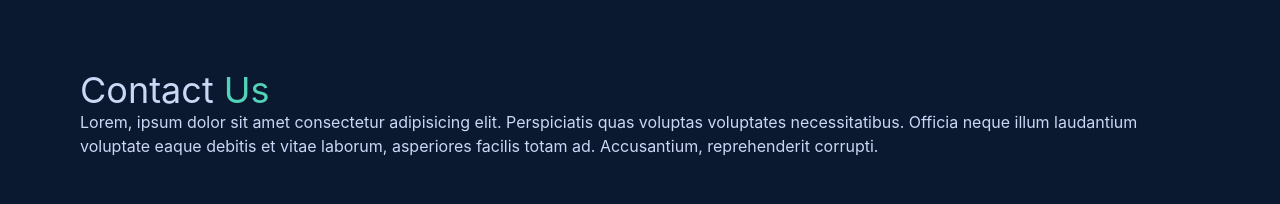
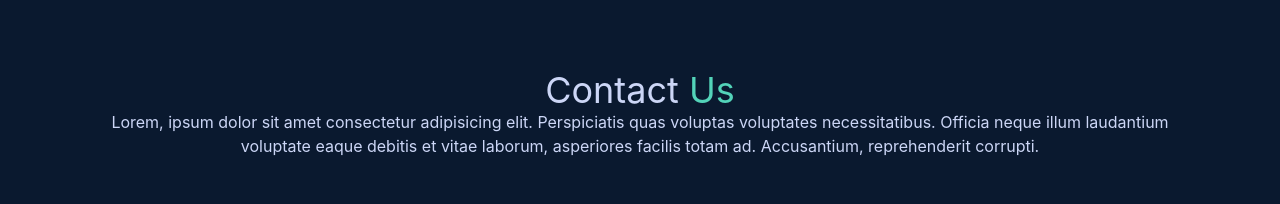
Before and after one commit to KevinAdiwiguna/my-third-profile-website, a React (Create React App) app: page / in a window 1280 px wide. Shown: the part 3462-3666 px from the top of the page. Built offline with nearby package versions, Linux system fonts and the light colour scheme; grey boxes are pictures that could not be loaded.

Commit message:
text center

```diff
--- a/src/Components/Contact/Contact.jsx
+++ b/src/Components/Contact/Contact.jsx
@@ -7,7 +7,7 @@ export const Contact = () => {
   return (
     <div className=' mx-10 md:mx-20 min-h-screen'>
 
-      <div className='my-10'>
+      <div className='my-10 text-center'>
         <p className='text-primary text-4xl'>Contact <span className='text-secondary'>Us</span></p>
         <p className='text-primary'>Lorem, ipsum dolor sit amet consectetur adipisicing elit. Perspiciatis quas voluptas voluptates necessitatibus. Officia neque illum laudantium voluptate eaque debitis et vitae laborum, asperiores facilis totam ad. Accusantium, reprehenderit corrupti.</p>
       </div>
```
